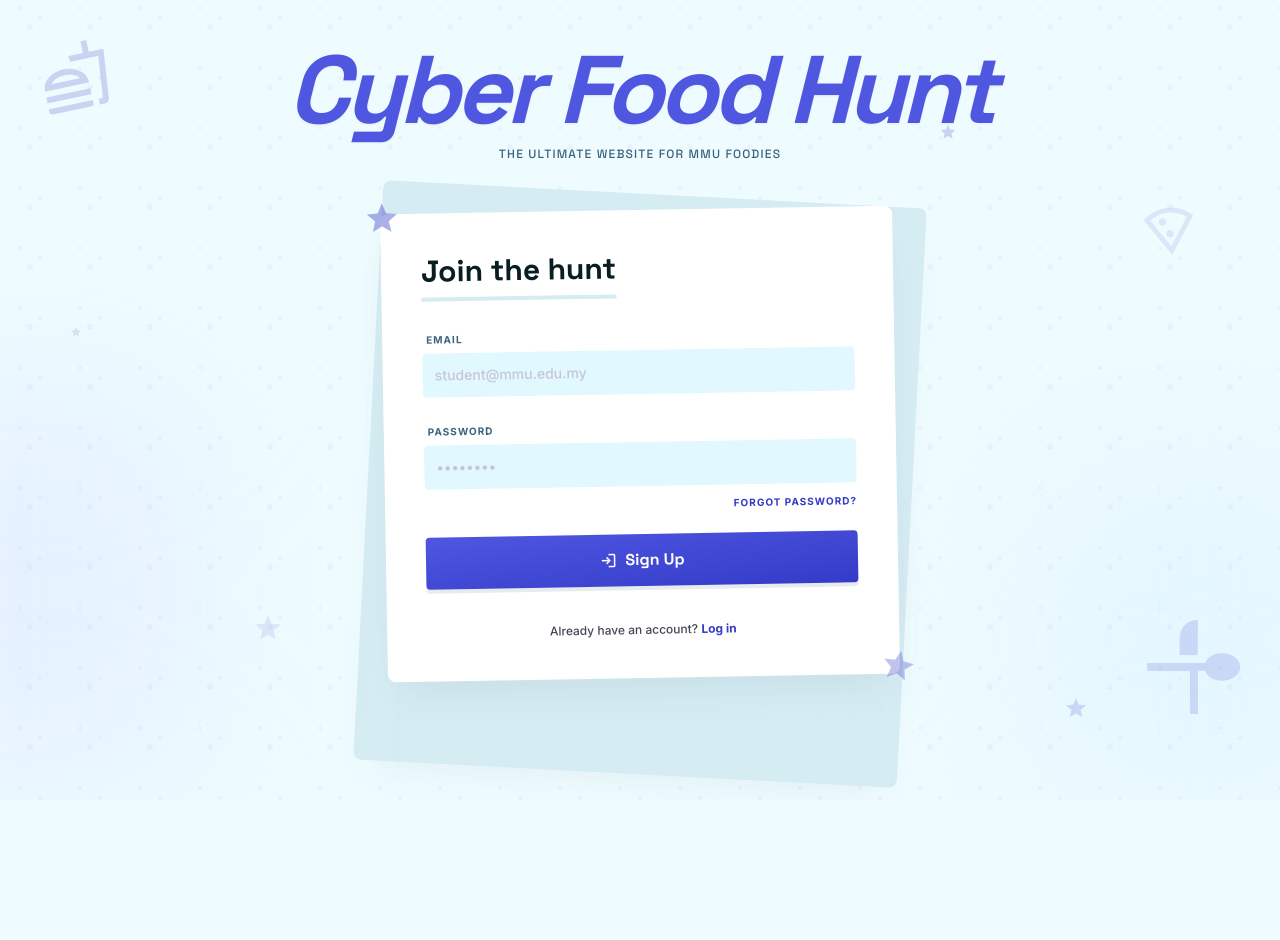
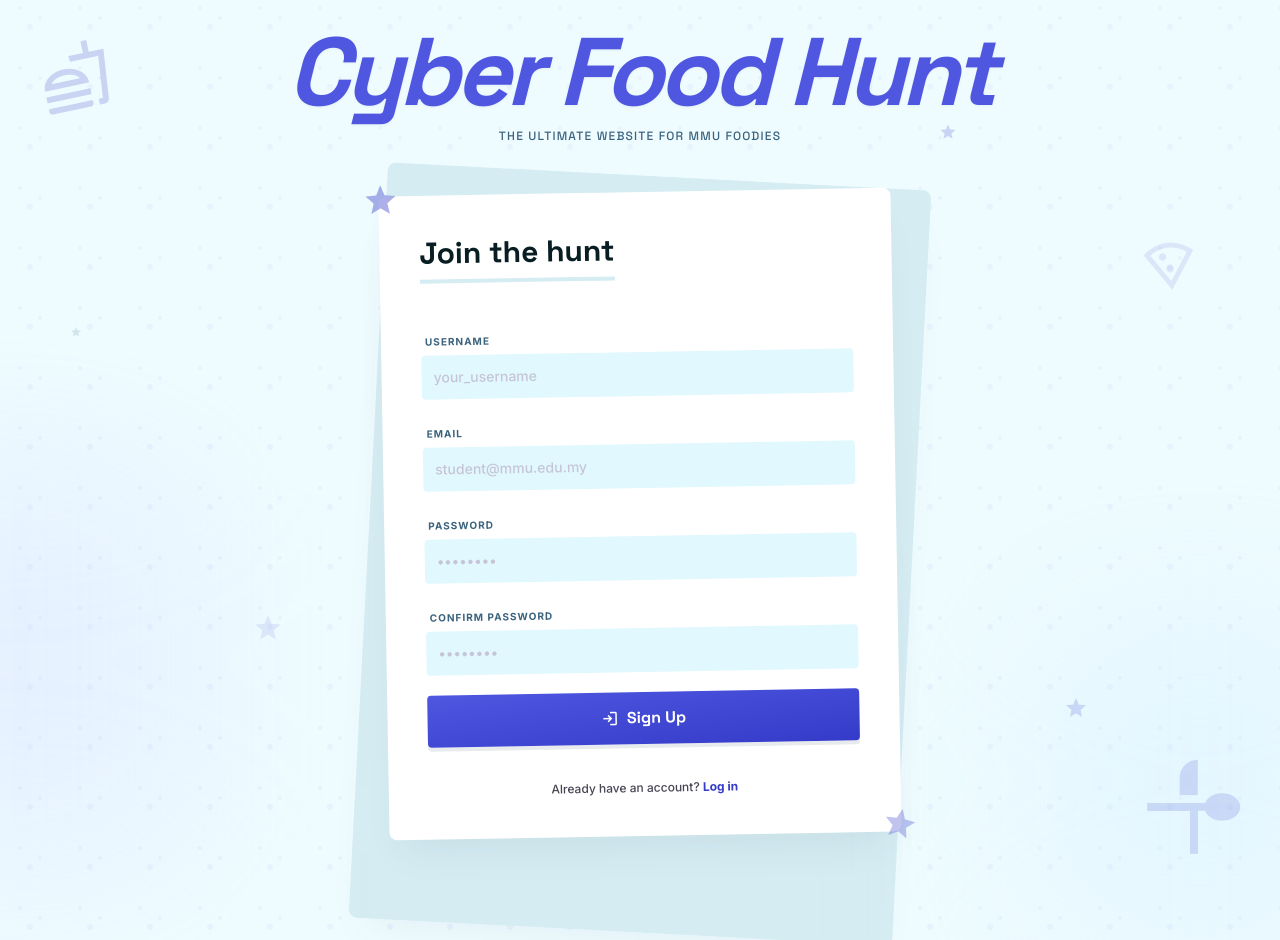
Before and after one commit to elx29/2610_CyberFoodHunt_G024, a Django app: template my_django_project/foodhunt/templates/register.html in a window 1280 px wide. Before the commit the page ends 799 px from the top, so only its background shows below. Run offline with Django 5.2, Linux system fonts and the light colour scheme; the template is opened without the code that fills it, so the values that code supplies are empty; some libraries are stand-ins or nearby versions.

Commit message:
finalize login/register system and fix routing

```diff
--- a/my_django_project/foodhunt/templates/foodhunt/main.html
+++ b/my_django_project/foodhunt/templates/foodhunt/main.html
@@ -63,7 +63,7 @@
         <a class="text-[#343bc8] font-bold border-b-2 border-[#343bc8] text-sm" href="{% url 'home' %}">Discover</a>
         <a class="text-[#16425B] opacity-70 text-sm hover:opacity-100 transition-opacity" href="{% url 'event_list' %}">Pop-Ups</a>
     </div>
-        <a href="login.html" class="flex items-center gap-1 text-on-surface-variant hover:text-error transition-colors font-bold text-sm tracking-wide">
+        <a href="{% url 'login' %}" class="flex items-center gap-1 text-on-surface-variant hover:text-error transition-colors font-bold text-sm tracking-wide">
         <span class="material-symbols-outlined text-xl">logout</span>
         Logout
     </a>
--- a/my_django_project/foodhunt/templates/login.html
+++ b/my_django_project/foodhunt/templates/login.html
@@ -124,7 +124,7 @@
 <label class="font-label text-[10px] font-bold uppercase tracking-widest text-secondary ml-1">Access Key</label>
 <input class="w-full bg-surface-container-low border-none rounded-lg p-3 focus:ring-2 focus:ring-primary-container text-sm font-medium placeholder:text-outline-variant" placeholder="••••••••" type="password"/>
 <div class="text-right">
-<a class="font-label text-[10px] font-bold uppercase tracking-widest text-primary hover:text-primary-container transition-colors" href="passwordrecovery.html">Forgot Password?</a>
+<a class="font-label text-[10px] font-bold uppercase tracking-widest text-primary hover:text-primary-container transition-colors" href="passwordrecovery">Forgot Password?</a>
 </div>
 </div>
 <button class="w-full bg-gradient-to-br from-primary-container to-primary text-on-primary font-headline font-bold py-3 rounded-lg sticker-shadow transform transition-transform active:scale-95 hover:scale-[1.02] mt-4 flex items-center justify-center gap-2" type="submit">
--- a/my_django_project/foodhunt/templates/register.html
+++ b/my_django_project/foodhunt/templates/register.html
@@ -119,22 +119,33 @@
 <span class="material-symbols-outlined text-4xl" style='font-variation-settings: "FILL" 1;'>star</span>
 </div>
 <h2 class="font-headline text-3xl font-bold text-on-surface mb-6 border-b-4 border-surface-container-high pb-2 inline-block" style="">Join the hunt</h2>
-<form class="space-y-5">
+<form method="POST" action="{% url 'register' %}" class="space-y-5">
+    {% csrf_token %}
+    {% if error %}
+    <div class="text-error text-sm font-bold text-center bg-error-container p-2 rounded">
+        {{ error }}
+    </div>
+    {% endif %}
+<div class="space-y-1">
+<label class="font-label text-[10px] font-bold uppercase tracking-widest text-secondary ml-1" style="">Username</label>
+<input name="username" class="w-full bg-surface-container-low border-none rounded-lg p-3 focus:ring-2 focus:ring-primary-container text-sm font-medium placeholder:text-outline-variant" placeholder="your_username" type="text" required/>
+</div>
 <div class="space-y-1">
 <label class="font-label text-[10px] font-bold uppercase tracking-widest text-secondary ml-1" style="">Email</label>
-<input class="w-full bg-surface-container-low border-none rounded-lg p-3 focus:ring-2 focus:ring-primary-container text-sm font-medium placeholder:text-outline-variant" placeholder="student@mmu.edu.my" type="email"/>
+<input name="email" class="w-full bg-surface-container-low border-none rounded-lg p-3 focus:ring-2 focus:ring-primary-container text-sm font-medium placeholder:text-outline-variant" placeholder="student@mmu.edu.my" type="email" required/>
 </div>
 <div class="space-y-1">
-<label class="font-label text-[10px] font-bold uppercase tracking-widest text-secondary ml-1" style="">password</label>
-<input class="w-full bg-surface-container-low border-none rounded-lg p-3 focus:ring-2 focus:ring-primary-container text-sm font-medium placeholder:text-outline-variant" placeholder="••••••••" type="password"/>
-<div class="text-right">
-<a class="font-label text-[10px] font-bold uppercase tracking-widest text-primary hover:text-primary-container transition-colors" href="passwordrecovery.html" style="">Forgot Password?</a>
+<label class="font-label text-[10px] font-bold uppercase tracking-widest text-secondary ml-1" style="">Password</label>
+<input name="password" class="w-full bg-surface-container-low border-none rounded-lg p-3 focus:ring-2 focus:ring-primary-container text-sm font-medium placeholder:text-outline-variant" placeholder="••••••••" type="password" required/>
 </div>
+<div class="space-y-1">
+<label class="font-label text-[10px] font-bold uppercase tracking-widest text-secondary ml-1" style="">Confirm Password</label>
+<input name="confirm_password" class="w-full bg-surface-container-low border-none rounded-lg p-3 focus:ring-2 focus:ring-primary-container text-sm font-medium placeholder:text-outline-variant" placeholder="••••••••" type="password" required/>
 </div>
 <button class="w-full bg-gradient-to-br from-primary-container to-primary text-on-primary font-headline font-bold py-3 rounded-lg sticker-shadow transform transition-transform active:scale-95 hover:scale-[1.02] mt-4 flex items-center justify-center gap-2" style="" type="submit">
 <span class="material-symbols-outlined text-lg" style="">login</span>Sign Up</button>
 <div class="pt-4 text-center">
-<p class="text-xs font-medium text-on-surface-variant" style="">Already have an account? <a class="text-primary hover:text-primary-container font-bold transition-colors" href="login.html">Log in</a></p>
+<p class="text-xs font-medium text-on-surface-variant" style="">Already have an account? <a class="text-primary hover:text-primary-container font-bold transition-colors" href="{% url 'login' %}">Log in</a></p>
 </div>
 </form>
 </section>
```
